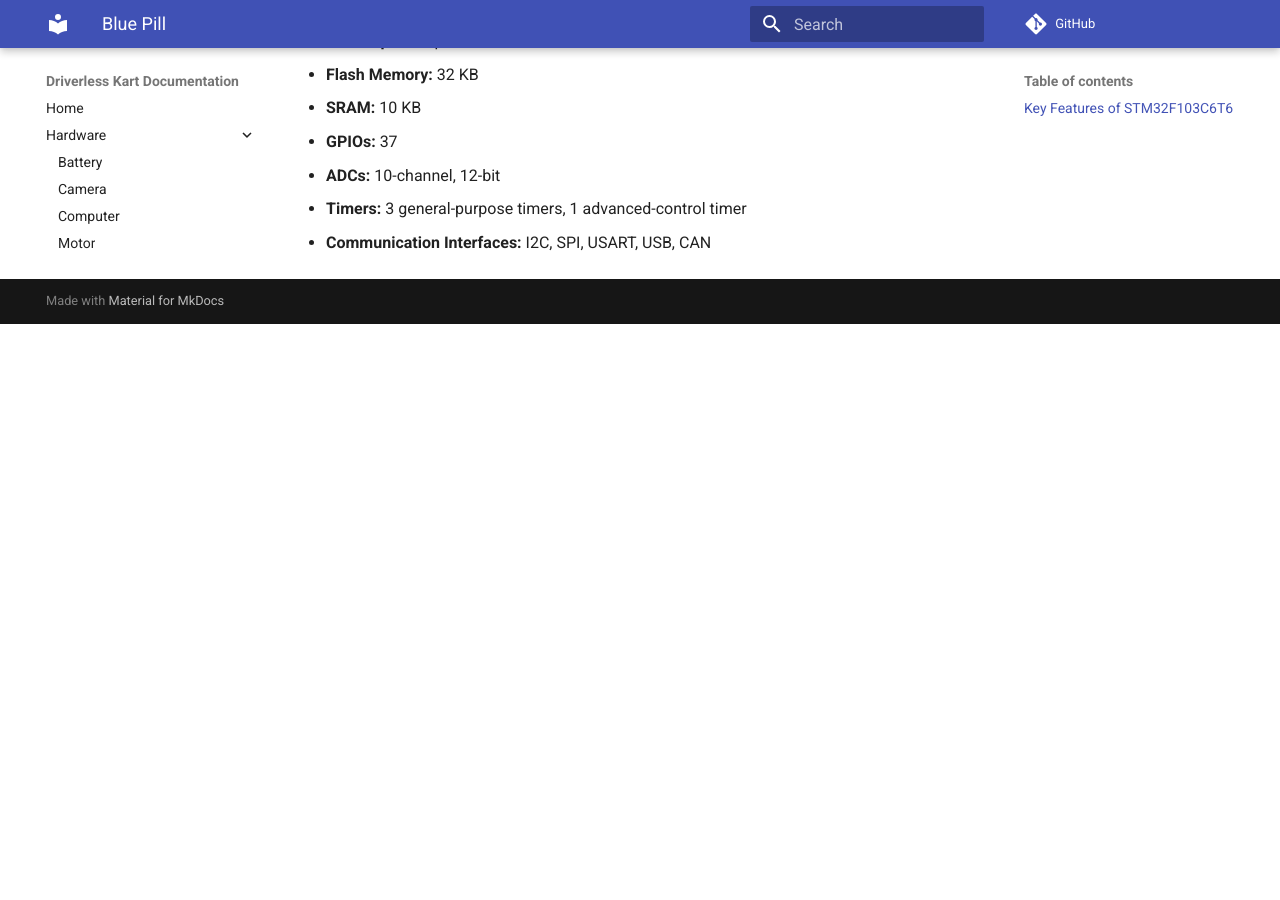
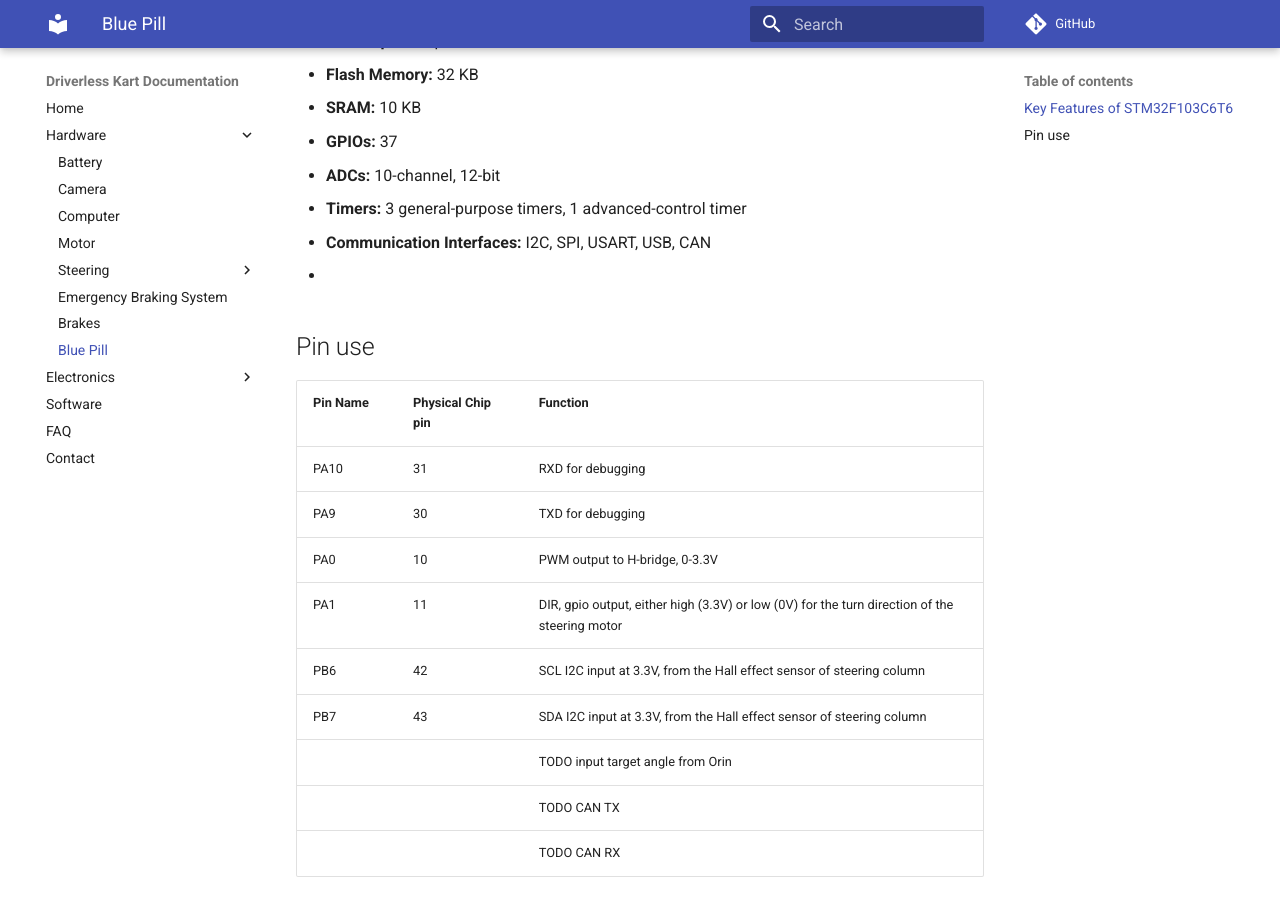
Before and after one commit to UM-Driverless/kart_docs, an MkDocs documentation site: the page built from docs/hardware/blue-pill/index.md, in a window 1280 px wide and 900 px high, scrolled down 859 px. Built offline with MkDocs 1.6.1 and Material for MkDocs 9.7.7, drawn with Linux system fonts in a browser that asks for light colours; comment, search, counter and statistics services are not loaded; before the commit the page ends 1183 px from its top, so only the background shows below that.

Commit message:
Add blue pill pin notes

```diff
--- a/docs/hardware/blue-pill/index.md
+++ b/docs/hardware/blue-pill/index.md
@@ -14,3 +14,17 @@
 *   **ADCs:** 10-channel, 12-bit
 *   **Timers:** 3 general-purpose timers, 1 advanced-control timer
 *   **Communication Interfaces:** I2C, SPI, USART, USB, CAN
+*
+
+## Pin use
+| Pin Name | Physical Chip pin | Function                                                                                      |
+| -------- | ----------------- | --------------------------------------------------------------------------------------------- |
+| PA10     | 31                | RXD for debugging                                                                             |
+| PA9      | 30                | TXD for debugging                                                                             |
+| PA0      | 10                | PWM output to H-bridge, 0-3.3V                                                                |
+| PA1      | 11                | DIR, gpio output, either high (3.3V) or low (0V) for the turn direction of the steering motor |
+| PB6      | 42                | SCL I2C input at 3.3V, from the Hall effect sensor of steering column                         |
+| PB7      | 43                | SDA I2C input at 3.3V, from the Hall effect sensor of steering column                         |
+|          |                   | TODO input target angle from Orin                                                             |
+|          |                   | TODO CAN TX                                                                                   |
+|          |                   | TODO CAN RX                                                                                   |
```
